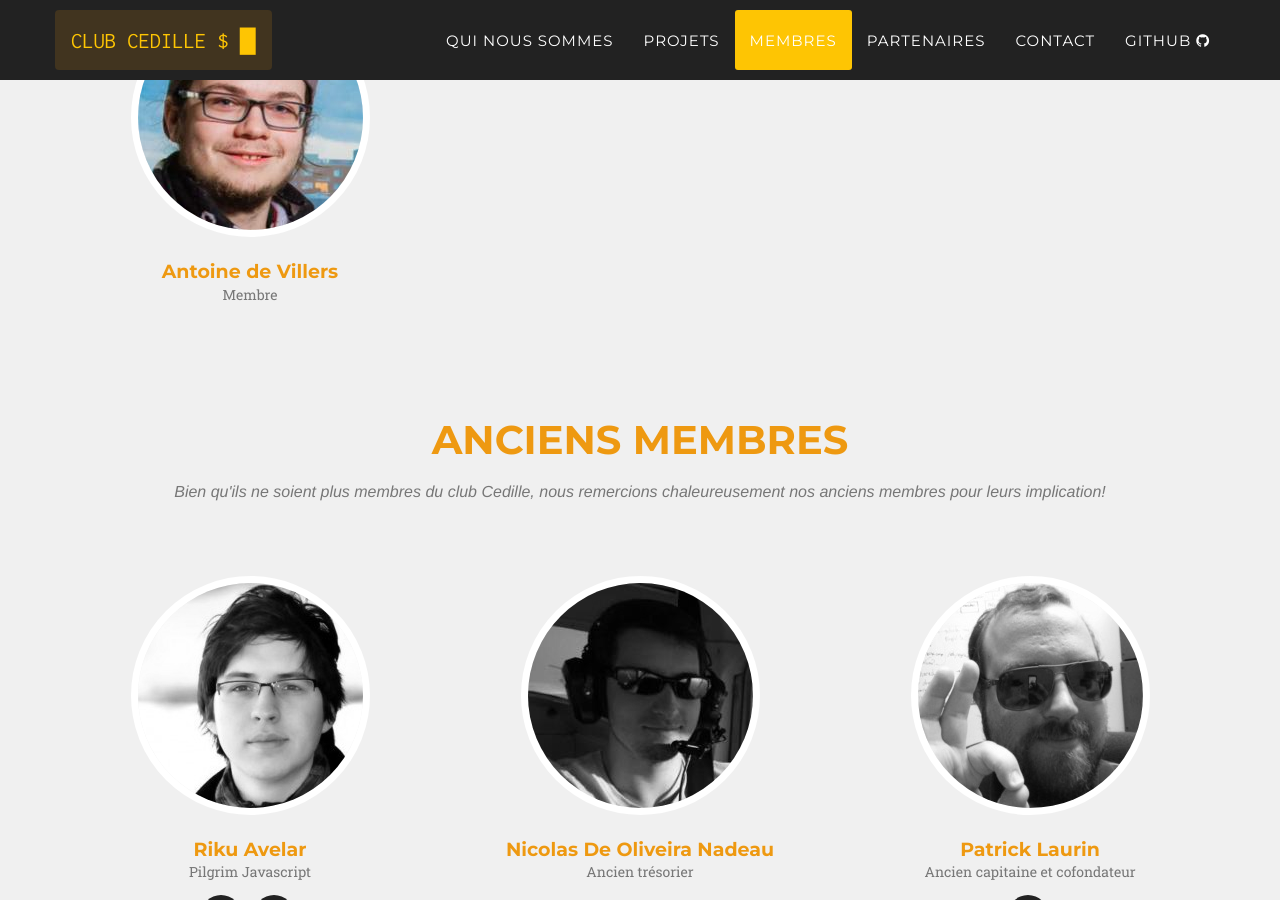
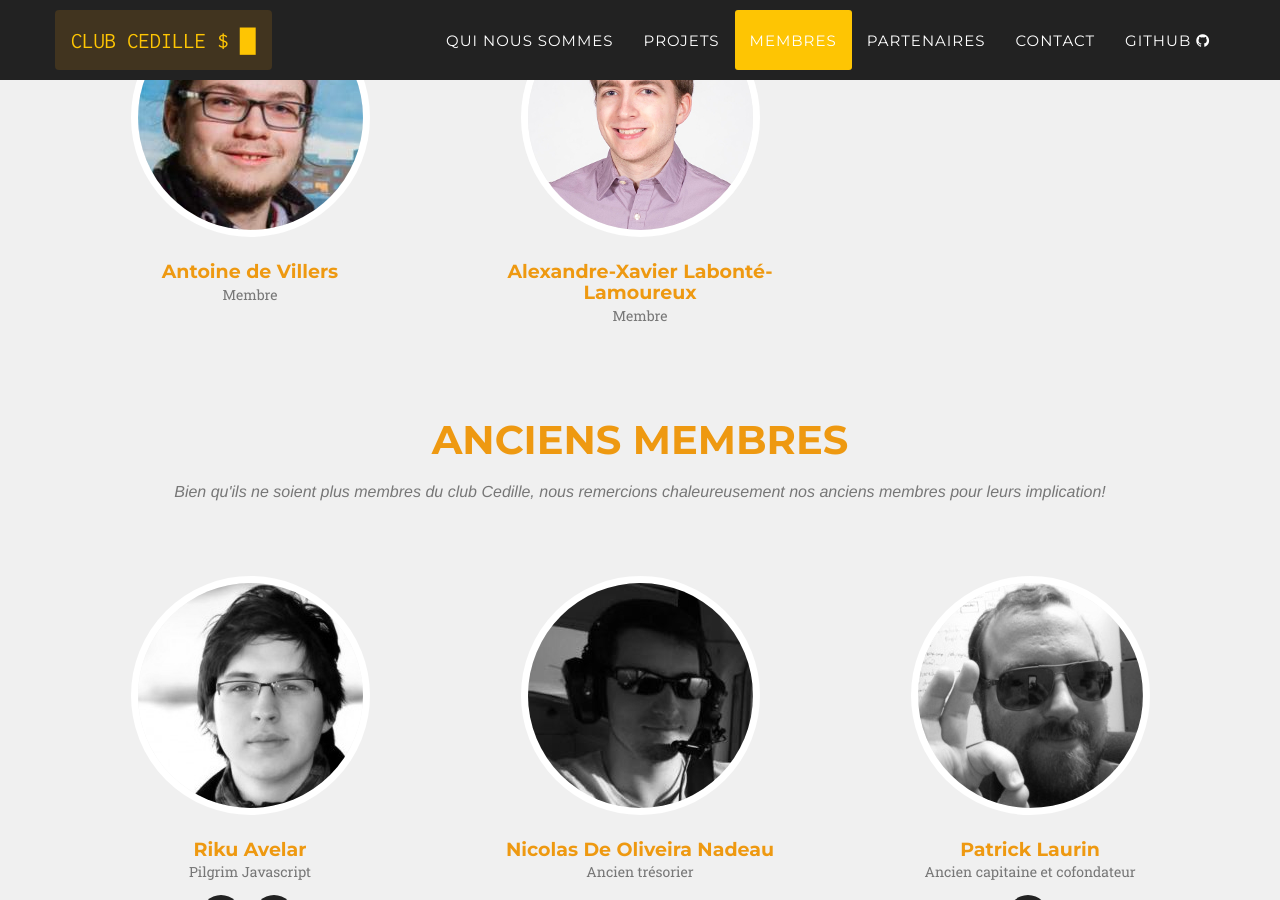
Before and after one commit to ClubCedille/clubcedille.github.io, a Jekyll site: the page built from index.html, in a window 1280 px wide and 900 px high, scrolled down 4619 px. Built offline with Jekyll 4.4.1, drawn with Linux system fonts in a browser that asks for light colours; some web fonts are replaced.

Commit message:
Ajout du membre Alexandre-Xavier au site

```diff
--- a/_data/fr/members.yml
+++ b/_data/fr/members.yml
@@ -102,6 +102,13 @@ people:
     pic: villers
     ancien: false
 
+  axdoomer:
+    name: Alexandre-Xavier Labonté-Lamoureux
+    email: alexandrexavier@live.ca
+    position: Membre
+    pic: axdoomer
+    ancien: false
+
 
   nadeau:
     name: Nicolas De Oliveira Nadeau
```
Also changed, not shown: img/team/axdoomer.jpg (added).
